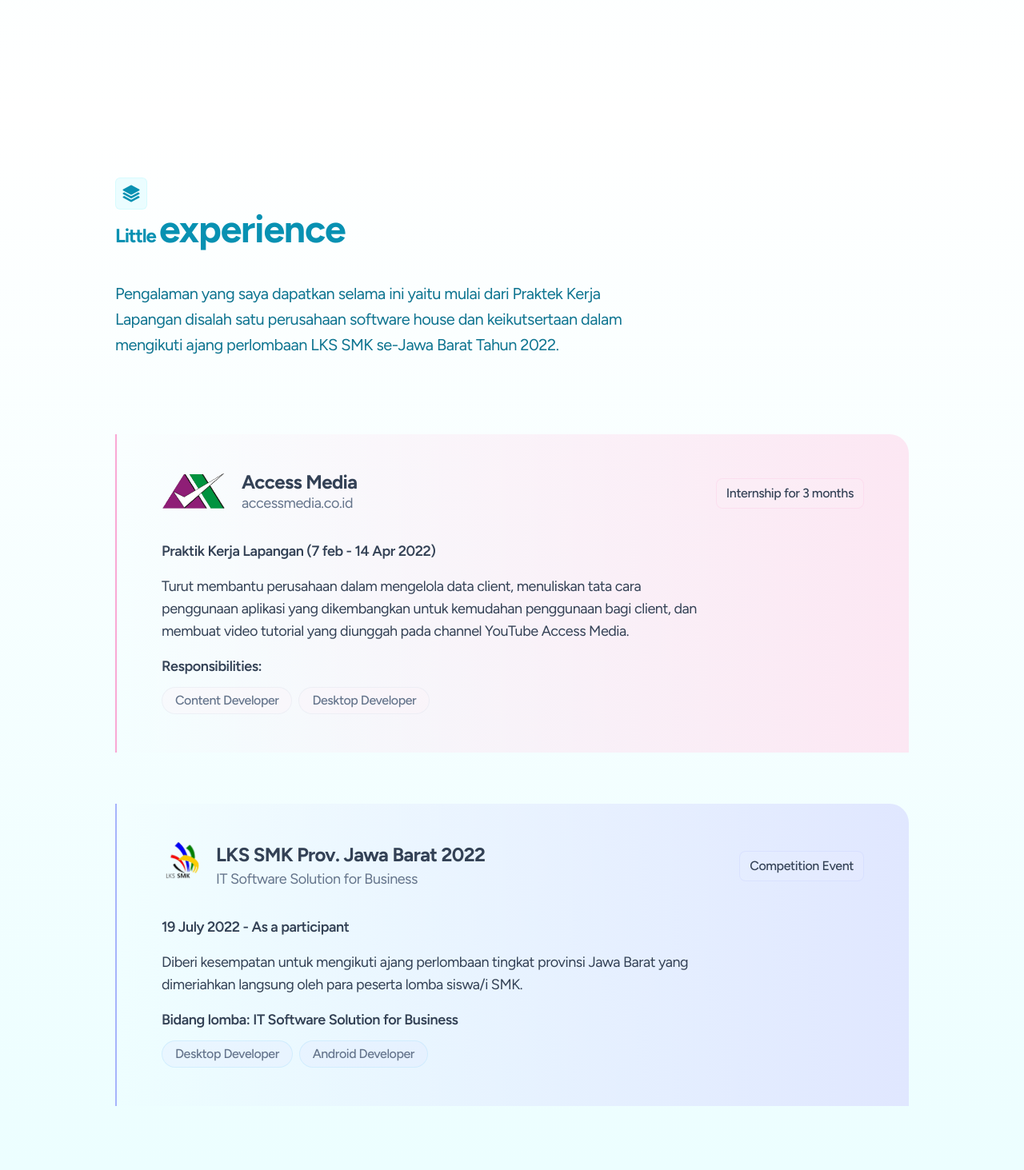
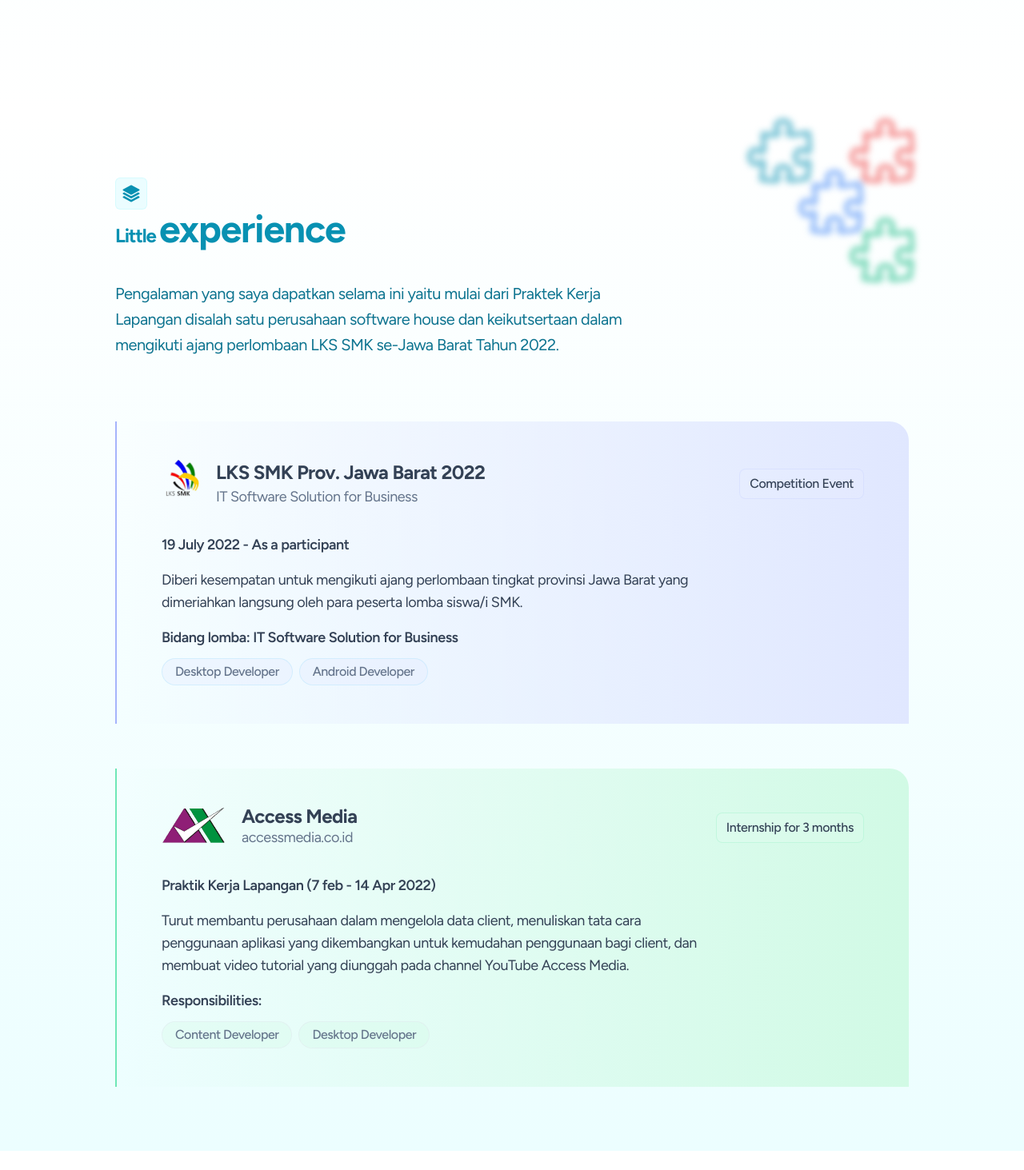
Before and after one commit to alfytka/react-me, a React (Vite) app: page / in a window 1280 px wide. Shown: the part 2911-4374 px from the top of the page at 80% size. After the commit the page ends 4350 px from the top, so only its background shows below. Built offline with nearby package versions, Linux system fonts and the light colour scheme.

Commit message:
new background image

```diff
--- a/src/components/Layouts/Experience.jsx
+++ b/src/components/Layouts/Experience.jsx
@@ -4,8 +4,20 @@ import lksLogo from  '/images/lks-logo.png';
 const Experience = () => {
   return (
     <div className="max-w-full bg-gradient-to-b from-transparent to-cyan-50">
-      <div className="max-w-5xl mx-auto pt-10 pb-20 sm:py-20">
-        <div className="flex flex-col px-4">
+      <div className="max-w-5xl mx-auto pt-10 pb-20 sm:py-20 relative">
+        <svg xmlns="http://www.w3.org/2000/svg" fill="none" viewBox="0 0 24 24" strokeWidth={1.5} stroke="currentColor" className="w-24 h-24 blur-sm text-red-500/40 sm:text-red-500/60 absolute top-0 right-0">
+          <path strokeLinecap="round" strokeLinejoin="round" d="M14.25 6.087c0-.355.186-.676.401-.959.221-.29.349-.634.349-1.003 0-1.036-1.007-1.875-2.25-1.875s-2.25.84-2.25 1.875c0 .369.128.713.349 1.003.215.283.401.604.401.959v0a.64.64 0 01-.657.643 48.39 48.39 0 01-4.163-.3c.186 1.613.293 3.25.315 4.907a.656.656 0 01-.658.663v0c-.355 0-.676-.186-.959-.401a1.647 1.647 0 00-1.003-.349c-1.036 0-1.875 1.007-1.875 2.25s.84 2.25 1.875 2.25c.369 0 .713-.128 1.003-.349.283-.215.604-.401.959-.401v0c.31 0 .555.26.532.57a48.039 48.039 0 01-.642 5.056c1.518.19 3.058.309 4.616.354a.64.64 0 00.657-.643v0c0-.355-.186-.676-.401-.959a1.647 1.647 0 01-.349-1.003c0-1.035 1.008-1.875 2.25-1.875 1.243 0 2.25.84 2.25 1.875 0 .369-.128.713-.349 1.003-.215.283-.4.604-.4.959v0c0 .333.277.599.61.58a48.1 48.1 0 005.427-.63 48.05 48.05 0 00.582-4.717.532.532 0 00-.533-.57v0c-.355 0-.676.186-.959.401-.29.221-.634.349-1.003.349-1.035 0-1.875-1.007-1.875-2.25s.84-2.25 1.875-2.25c.37 0 .713.128 1.003.349.283.215.604.401.96.401v0a.656.656 0 00.658-.663 48.422 48.422 0 00-.37-5.36c-1.886.342-3.81.574-5.766.689a.578.578 0 01-.61-.58v0z" />
+        </svg>
+        <svg xmlns="http://www.w3.org/2000/svg" fill="none" viewBox="0 0 24 24" strokeWidth={1.5} stroke="currentColor" className="w-24 h-24 blur-sm text-blue-500/40 sm:text-blue-500/60 absolute top-16 right-16">
+          <path strokeLinecap="round" strokeLinejoin="round" d="M14.25 6.087c0-.355.186-.676.401-.959.221-.29.349-.634.349-1.003 0-1.036-1.007-1.875-2.25-1.875s-2.25.84-2.25 1.875c0 .369.128.713.349 1.003.215.283.401.604.401.959v0a.64.64 0 01-.657.643 48.39 48.39 0 01-4.163-.3c.186 1.613.293 3.25.315 4.907a.656.656 0 01-.658.663v0c-.355 0-.676-.186-.959-.401a1.647 1.647 0 00-1.003-.349c-1.036 0-1.875 1.007-1.875 2.25s.84 2.25 1.875 2.25c.369 0 .713-.128 1.003-.349.283-.215.604-.401.959-.401v0c.31 0 .555.26.532.57a48.039 48.039 0 01-.642 5.056c1.518.19 3.058.309 4.616.354a.64.64 0 00.657-.643v0c0-.355-.186-.676-.401-.959a1.647 1.647 0 01-.349-1.003c0-1.035 1.008-1.875 2.25-1.875 1.243 0 2.25.84 2.25 1.875 0 .369-.128.713-.349 1.003-.215.283-.4.604-.4.959v0c0 .333.277.599.61.58a48.1 48.1 0 005.427-.63 48.05 48.05 0 00.582-4.717.532.532 0 00-.533-.57v0c-.355 0-.676.186-.959.401-.29.221-.634.349-1.003.349-1.035 0-1.875-1.007-1.875-2.25s.84-2.25 1.875-2.25c.37 0 .713.128 1.003.349.283.215.604.401.96.401v0a.656.656 0 00.658-.663 48.422 48.422 0 00-.37-5.36c-1.886.342-3.81.574-5.766.689a.578.578 0 01-.61-.58v0z" />
+        </svg>
+        <svg xmlns="http://www.w3.org/2000/svg" fill="none" viewBox="0 0 24 24" strokeWidth={1.5} stroke="currentColor" className="w-24 h-24 blur-sm text-cyan-600/40 sm:text-cyan-600/60 absolute top-0 right-32">
+          <path strokeLinecap="round" strokeLinejoin="round" d="M14.25 6.087c0-.355.186-.676.401-.959.221-.29.349-.634.349-1.003 0-1.036-1.007-1.875-2.25-1.875s-2.25.84-2.25 1.875c0 .369.128.713.349 1.003.215.283.401.604.401.959v0a.64.64 0 01-.657.643 48.39 48.39 0 01-4.163-.3c.186 1.613.293 3.25.315 4.907a.656.656 0 01-.658.663v0c-.355 0-.676-.186-.959-.401a1.647 1.647 0 00-1.003-.349c-1.036 0-1.875 1.007-1.875 2.25s.84 2.25 1.875 2.25c.369 0 .713-.128 1.003-.349.283-.215.604-.401.959-.401v0c.31 0 .555.26.532.57a48.039 48.039 0 01-.642 5.056c1.518.19 3.058.309 4.616.354a.64.64 0 00.657-.643v0c0-.355-.186-.676-.401-.959a1.647 1.647 0 01-.349-1.003c0-1.035 1.008-1.875 2.25-1.875 1.243 0 2.25.84 2.25 1.875 0 .369-.128.713-.349 1.003-.215.283-.4.604-.4.959v0c0 .333.277.599.61.58a48.1 48.1 0 005.427-.63 48.05 48.05 0 00.582-4.717.532.532 0 00-.533-.57v0c-.355 0-.676.186-.959.401-.29.221-.634.349-1.003.349-1.035 0-1.875-1.007-1.875-2.25s.84-2.25 1.875-2.25c.37 0 .713.128 1.003.349.283.215.604.401.96.401v0a.656.656 0 00.658-.663 48.422 48.422 0 00-.37-5.36c-1.886.342-3.81.574-5.766.689a.578.578 0 01-.61-.58v0z" />
+        </svg>
+        <svg xmlns="http://www.w3.org/2000/svg" fill="none" viewBox="0 0 24 24" strokeWidth={1.5} stroke="currentColor" className="w-24 h-24 blur-sm text-emerald-500/40 sm:text-emerald-500/60 absolute top-[7.75rem] right-0">
+          <path strokeLinecap="round" strokeLinejoin="round" d="M14.25 6.087c0-.355.186-.676.401-.959.221-.29.349-.634.349-1.003 0-1.036-1.007-1.875-2.25-1.875s-2.25.84-2.25 1.875c0 .369.128.713.349 1.003.215.283.401.604.401.959v0a.64.64 0 01-.657.643 48.39 48.39 0 01-4.163-.3c.186 1.613.293 3.25.315 4.907a.656.656 0 01-.658.663v0c-.355 0-.676-.186-.959-.401a1.647 1.647 0 00-1.003-.349c-1.036 0-1.875 1.007-1.875 2.25s.84 2.25 1.875 2.25c.369 0 .713-.128 1.003-.349.283-.215.604-.401.959-.401v0c.31 0 .555.26.532.57a48.039 48.039 0 01-.642 5.056c1.518.19 3.058.309 4.616.354a.64.64 0 00.657-.643v0c0-.355-.186-.676-.401-.959a1.647 1.647 0 01-.349-1.003c0-1.035 1.008-1.875 2.25-1.875 1.243 0 2.25.84 2.25 1.875 0 .369-.128.713-.349 1.003-.215.283-.4.604-.4.959v0c0 .333.277.599.61.58a48.1 48.1 0 005.427-.63 48.05 48.05 0 00.582-4.717.532.532 0 00-.533-.57v0c-.355 0-.676.186-.959.401-.29.221-.634.349-1.003.349-1.035 0-1.875-1.007-1.875-2.25s.84-2.25 1.875-2.25c.37 0 .713.128 1.003.349.283.215.604.401.96.401v0a.656.656 0 00.658-.663 48.422 48.422 0 00-.37-5.36c-1.886.342-3.81.574-5.766.689a.578.578 0 01-.61-.58v0z" />
+        </svg>
+        <div className="flex flex-col px-5 sm:px-4">
           <div className="bg-cyan-100/40 w-10 h-10 flex items-center justify-center rounded-md border border-cyan-200/30">
             <svg xmlns="http://www.w3.org/2000/svg" viewBox="0 0 24 24" fill="currentColor" className="w-6 h-6 text-cyan-600">
               <path d="M11.644 1.59a.75.75 0 01.712 0l9.75 5.25a.75.75 0 010 1.32l-9.75 5.25a.75.75 0 01-.712 0l-9.75-5.25a.75.75 0 010-1.32l9.75-5.25z" />
@@ -19,42 +31,7 @@ const Experience = () => {
             Pengalaman yang saya dapatkan selama ini yaitu mulai dari Praktek Kerja Lapangan disalah satu perusahaan software house dan keikutsertaan dalam mengikuti ajang perlombaan LKS SMK se-Jawa Barat Tahun 2022.
           </p>
         </div>
-        <div className="max-w-5xl mt-10 sm:mt-14 max-sm:ml-2 sm:mx-4 px-5 sm:px-10 md:px-14 py-12 bg-gradient-to-r from-transparent to-pink-100 sm:rounded-tr-3xl border-l-[3px] sm:border-l-2 border-pink-300">
-          <div className="flex justify-between items-center">
-            <div className="logos flex gap-x-5">
-              <img className="w-20 h-min" src={accessMediaLogo} alt="accessMediaLogo" />
-              <div className="title flex flex-col font-figtree">
-                <span className="text-2xl font-bold tracking-tight leading-6 text-slate-700">Access Media</span>
-                <span className="text-lg tracking-tight text-slate-500">accessmedia.co.id</span>
-              </div>
-            </div>
-            <div className="max-md:hidden bg-pink-50/20 px-3 py-1.5 rounded-lg border border-pink-200/50">
-              <h2 className="font-figtree text-base font-medium tracking-tight text-slate-700">
-                Internship for 3 months
-              </h2>
-            </div>
-          </div>
-          <div className="pt-8 text-lg font-figtree tracking-tight text-slate-700">
-            <p className="font-semibold">
-              Praktik Kerja Lapangan (7 feb - 14 Apr 2022)
-            </p>
-            <p className="max-w-2xl py-4">
-              Turut membantu perusahaan dalam mengelola data client, menuliskan tata cara penggunaan aplikasi yang dikembangkan untuk kemudahan penggunaan bagi client, dan membuat video tutorial yang diunggah pada channel YouTube Access Media.
-            </p>
-            <p className="font-semibold">
-              Responsibilities:
-            </p>
-            <div className="flex items-center gap-x-2 pt-3">
-              <span className="text-base font-medium px-4 py-1 bg-pink-50/30 text-slate-500 rounded-full border border-slate-200/50">
-                Content Developer
-              </span>
-              <span className="text-base font-medium px-4 py-1 bg-pink-50/30 text-slate-500 rounded-full border border-slate-200/50">
-                Desktop Developer
-              </span>
-            </div>
-          </div>
-        </div>
-        <div className="max-w-5xl mt-16 sm:mx-4 px-5 max-sm:ml-2 sm:px-10 md:px-14 py-12 bg-gradient-to-r from-transparent to-indigo-100 sm:rounded-tr-3xl border-l-[3px] sm:border-l-2 border-indigo-300">
+        <div className="max-w-5xl mt-10 sm:mx-4 px-5 max-sm:ml-4 sm:px-10 md:px-14 py-12 bg-gradient-to-r from-transparent to-indigo-100 sm:rounded-tr-3xl border-l-[3px] sm:border-l-2 border-indigo-300">
           <div className="flex justify-between items-center">
             <div className="logos flex gap-x-5">
               <img className="w-auto h-12" src={lksLogo} alt="lksLogo" />
@@ -84,7 +61,7 @@ const Experience = () => {
             <p className="font-semibold">
               Bidang lomba: IT Software Solution for Business
             </p>
-            <div className="flex items-center gap-x-2 pt-3">
+            <div className="flex max-sm:flex-col sm:items-center max-sm:w-max max-sm:gap-y-2 gap-x-2 pt-3">
               <span className="text-base font-medium px-4 py-1 bg-indigo-100/30 text-slate-500 rounded-full border border-sky-200/50">
                 Desktop Developer
               </span>
@@ -94,6 +71,42 @@ const Experience = () => {
             </div>
           </div>
         </div>
+        <div className="max-w-5xl mt-10 sm:mt-14 max-sm:ml-4 sm:mx-4 px-5 sm:px-10 md:px-14 py-12 bg-gradient-to-r from-transparent to-emerald-100 sm:rounded-tr-3xl border-l-[3px] sm:border-l-2 border-emerald-300">
+          <div className="flex justify-between items-center">
+            <div className="logos flex gap-x-5">
+              <img className="w-20 h-min" src={accessMediaLogo} alt="accessMediaLogo" />
+              <div className="title flex flex-col font-figtree">
+                <span className="text-2xl font-bold tracking-tight leading-6 text-slate-700">Access Media</span>
+                <span className="text-lg tracking-tight text-slate-500">accessmedia.co.id</span>
+              </div>
+            </div>
+            <div className="max-md:hidden bg-emerald-50/20 px-3 py-1.5 rounded-lg border border-emerald-200/50">
+              <h2 className="font-figtree text-base font-medium tracking-tight text-slate-700">
+                Internship for 3 months
+              </h2>
+            </div>
+          </div>
+          <div className="pt-8 text-lg font-figtree tracking-tight text-slate-700">
+            <p className="font-semibold">
+              Praktik Kerja Lapangan (7 feb - 14 Apr 2022)
+            </p>
+            <p className="max-w-2xl py-4">
+              Turut membantu perusahaan dalam mengelola data client, menuliskan tata cara penggunaan aplikasi yang dikembangkan untuk kemudahan penggunaan bagi client, dan membuat video tutorial yang diunggah pada channel YouTube Access Media.
+            </p>
+            <p className="font-semibold">
+              Responsibilities:
+            </p>
+            <div className="flex max-sm:flex-col sm:items-center max-sm:w-max max-sm:gap-y-2 gap-x-2 pt-3">
+              <span className="text-base font-medium px-4 py-1 bg-emerald-100/30 text-slate-500 rounded-full border border-slate-200/50">
+                Content Developer
+              </span>
+              <span className="text-base font-medium px-4 py-1 bg-emerald-100/30 text-slate-500 rounded-full border border-slate-200/50">
+                Desktop Developer
+              </span>
+            </div>
+          </div>
+        </div>
+
       </div>
     </div>
   );
```
